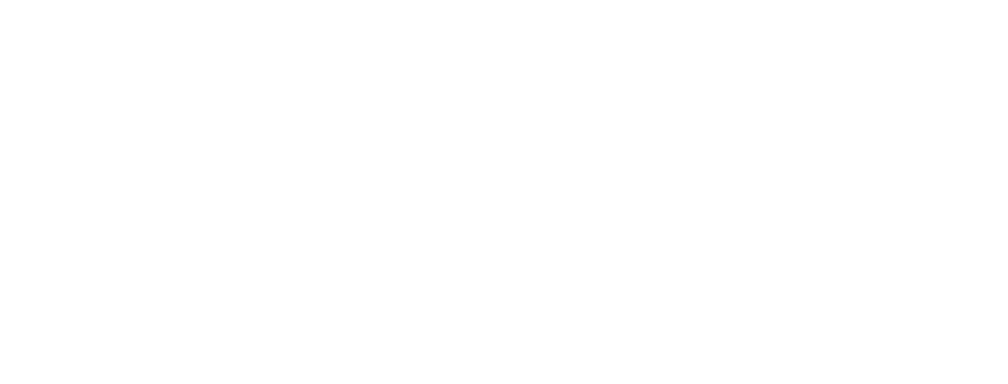
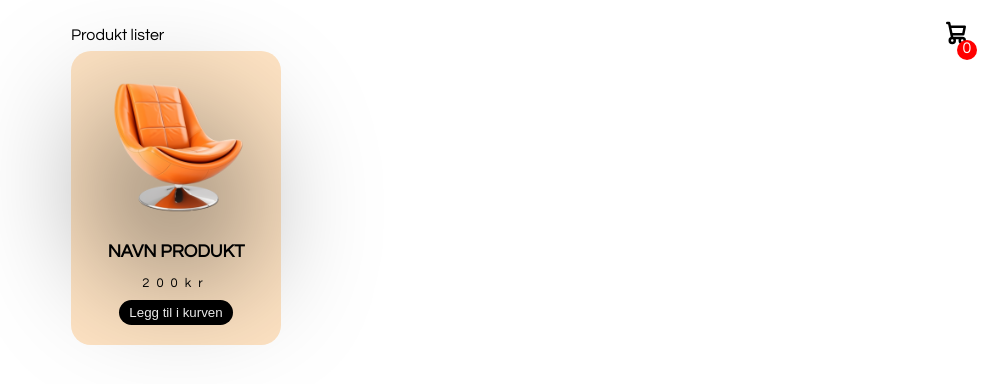
Before and after one commit to KingAminRn/-roppgave, a plain HTML site: page index.html in a window 1280 px wide. Shown: the whole page, without its empty margins (119-1127 px from the left). Drawn offline with Linux system fonts and the light colour scheme; files that its build step writes are made by us from their sources.

Commit message:
change summary

```diff
--- a/index.html
+++ b/index.html
@@ -4,25 +4,37 @@
     <meta charset="UTF-8">
     <meta name="viewport" content="width=device-width, initial-scale=1.0">
     <title>Document</title>
-    <link rel="stylesheet" href="../kode/style.css">
+    <link rel="stylesheet" href="../-roppgave/style.css">
 </head>
 <body>
 
+    <div class="Content">
 
+        <header>
+            <div class="Title">Produkt lister</div>
+            <div class="ikon handlekurv">
 
+                <svg  aria-hidden="true" xmlns="http://www.w3.org/2000/svg" fill="none" viewBox="0 0 24 24">
+                    <path stroke="currentColor" stroke-linecap="round" stroke-linejoin="round" stroke-width="2" d="M5 4h1.5L9 16m0 0h8m-8 0a2 2 0 1 0 0 4 2 2 0 0 0 0-4Zm8 0a2 2 0 1 0 0 4 2 2 0 0 0 0-4Zm-8.5-3h9.3L19 7H7.3"/>
+                  </svg>
+                  <div class="leftnotify">
+                  <span>0</span>
+                  </div>
+            </div>
+        </header>
 
+        <div class="ListProdukt">
+            <div class="item">
+                <img src="../-roppgave/pngtree-orange-modern-chair-isolated-png-image_10008187.png" alt="">
+                <h2>NAVN PRODUKT</h2>
+                <div class="Pris">200kr</div>
+                <button class="LeggKurv">
+                    Legg til i kurven
+                </button>
+            </div>
+        </div>
 
-
-
-
-
-
-
-
-
-
-
-
+    </div>
 
 
 
--- a/style.css
+++ b/style.css
@@ -0,0 +1,82 @@
+body{
+font-family: Century Gothic;
+}
+
+.Content{
+    width: 900px;
+    max-width: 90vw;
+    margin: auto;
+    text-align: center;
+    padding-top: 10px;
+}
+
+svg{
+    width: 30px;
+}
+
+header{
+    display: flex;
+    align-items: center;
+    justify-content: space-between;
+   }
+
+
+.leftnotify{
+    display: flex;
+    justify-content: right; /*justify content flytter på innhold på bpksen og derfor må være på boksen rundt, vi lagde denne nye diven for å flytte den røde span til høyre.  */
+    width: 120%;
+}
+
+
+span{
+    display: block;
+    background-color: red;
+    width: 20px;
+    height: 20px;
+    justify-content: center;
+    align-items: center;
+    color: white;
+    border-radius: 50%;
+    position: absolute; /*dette gjør at position på denne diven kan gå over en annen div, hvis den ikke hadde det ville den bare vært ved siden, under eller på topen men aldri selve over.
+    med dette kan du lage en enkelt organisert layout for nettsiden ved å tenke på den som rutenett. */
+    top: 40px;
+    margin-right: auto;
+}
+
+.ListProdukt .item img{
+   width: 90%;
+   filter: drop-shadow(0 50px 70px);
+}
+
+.ListProdukt{
+    display: grid; /*det den gjør, er at den lager et usynlig rutenett bakgrunn på nettsiden, disse rutene består av rader og kolloner.*/
+    grid-template-columns: repeat(4, 1fr); /*dette er for å beskrive bredden på hver kolonne, her kan du se at jeg har brukt 2 kolonner. første kolonne tar 1 frakjson (en del av noe), mens den andre tar 2 kolonner. */
+    gap: 20px;
+}
+
+.ListProdukt .item{
+    background-color: bisque;
+    padding: 20px; /*legger til ekstra space inni elementen eller boksen,
+    for eksempel hvis du har en boks og du legger til padding 10px, betyr
+    det at vil være 10 ekstra piksler på alle sider.*/
+    border-radius: 20px;
+}
+
+.ListProdukt .item h2{
+    font-size: large;
+}
+
+.ListProdukt .item .Pris{
+    letter-spacing: 7px;
+    font-size: small;
+}
+
+.ListProdukt .item .LeggKurv{
+    background-color: black;
+    color: white;
+    padding: 5px 10px;
+    border-radius: 20px;
+    margin-top: 10px;
+    border: none;
+    cursor: pointer;
+}
```
Also changed, not shown: pngtree-orange-modern-chair-isolated-png-image_10008187.png (added). Lines whose indentation alone changed are shown as unchanged.
